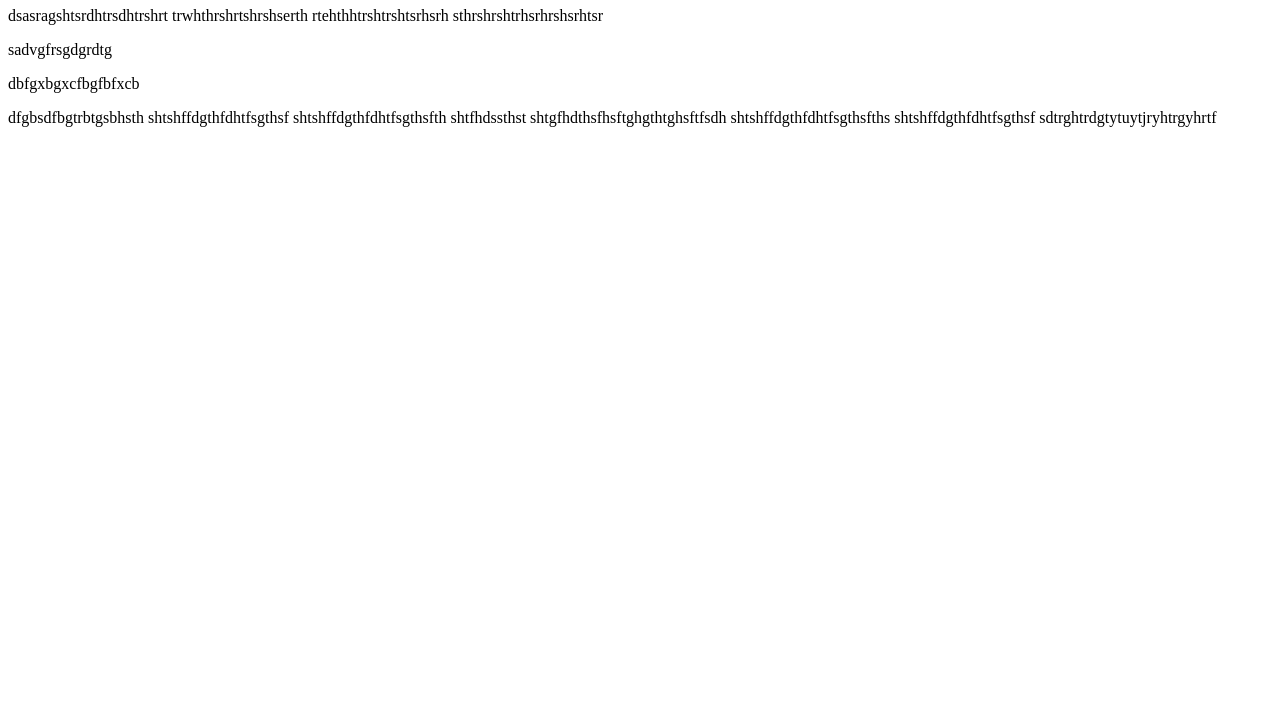
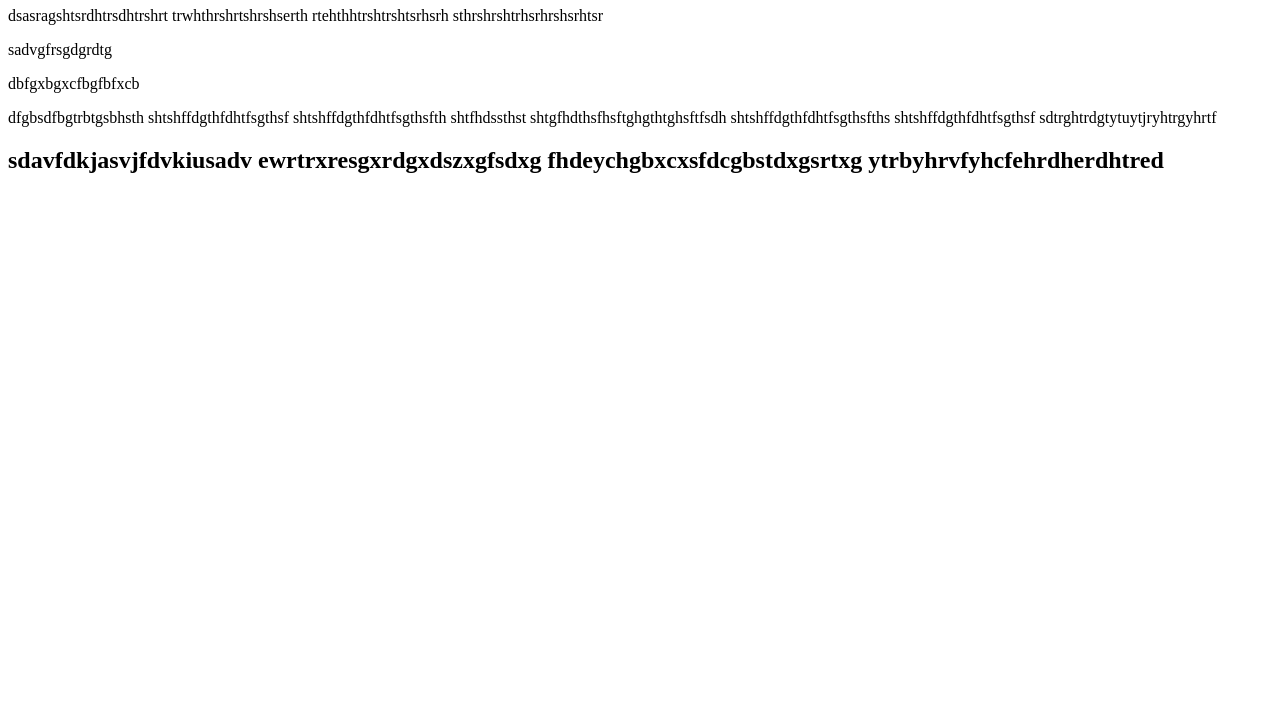
Before and after one commit to IvanZubrei/git-basics, a plain HTML site: page index.html in a window 1280 px wide. Shown: the part 73-800 px from the top of the page. Drawn offline with Linux system fonts and the light colour scheme.

Commit message:
sdfgcsdfvxsdg kjhh dushud

```diff
--- a/index.html
+++ b/index.html
@@ -25,6 +25,11 @@
       shtshffdgthfdhtfsgthsf
       sdtrghtrdgtytuytjryhtrgyhrtf
     </p>
+    <h2>sdavfdkjasvjfdvkiusadv
+      ewrtrxresgxrdgxdszxgfsdxg
+      fhdeychgbxcxsfdcgbstdxgsrtxg
+      ytrbyhrvfyhcfehrdherdhtred
+    </h2>
   </header>
 </body>
 </html>
```
